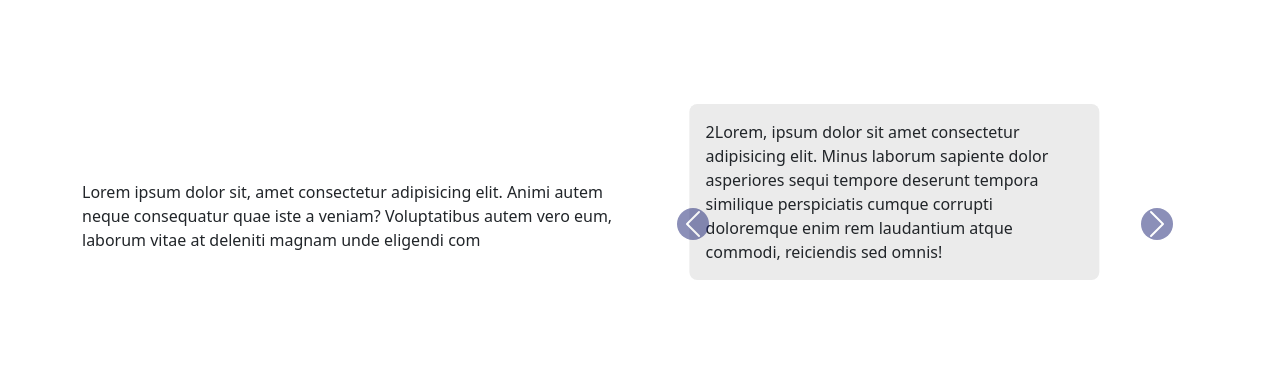
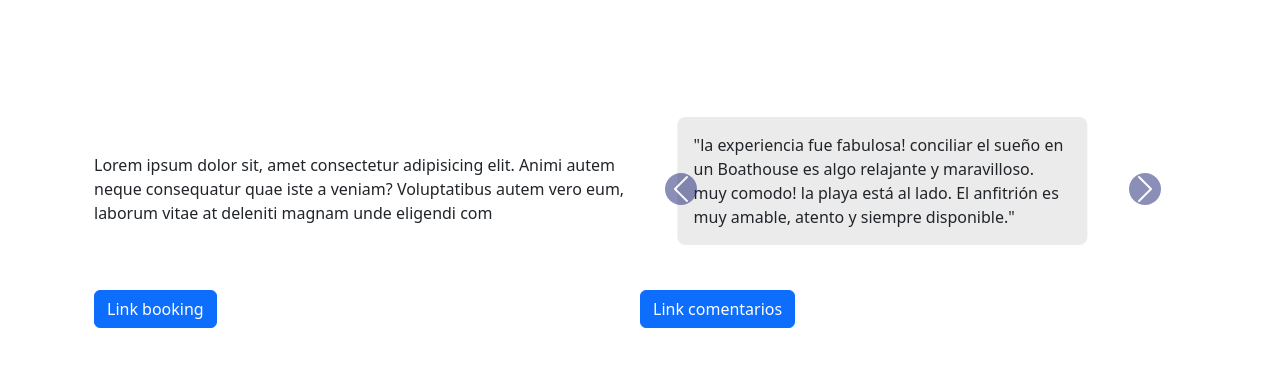
Before and after one commit to facuareosa/pio_fc_fanpage, a plain HTML site: page index.html in a window 1280 px wide. Shown: the part 614-980 px from the top of the page. Drawn offline with nearby package versions, Linux system fonts and the light colour scheme.

Commit message:
sec-desc-agregado botones/arreglado slider

```diff
--- a/index.html
+++ b/index.html
@@ -47,31 +47,45 @@
             <img src="./assets/benalmadena (2).jpg" alt="puerto marina benalmadena" class="d-block w-100 banner__img">
         </div>
         <!----- SECTION DESCRIPCION ----->
-        <section>
-          <div class="container mt-3 main__section descripcion">
+        <section class="main__section descripcion container">
           <h2 class="text-center">Descrpicion</h2>
-            <div class="row align-items-center descripcion__row">
+          <div class="container d-flex h-100 align-items-center">
+
+
               <!-- DESCRIPCION DEL LUGAR -->
-              <div class="col-12 col-md-6">
-                <p class="color3">Lorem ipsum dolor sit, amet consectetur adipisicing elit. Animi autem neque consequatur quae iste a veniam? Voluptatibus autem vero eum, laborum vitae at deleniti magnam unde eligendi com</p>
+              <div class="w-50 h-50 d-flex flex-column justify-content-between">
+                <p class="color3 my-auto">Lorem ipsum dolor sit, amet consectetur adipisicing elit. Animi autem neque consequatur quae iste a veniam? Voluptatibus autem vero eum, laborum vitae at deleniti magnam unde eligendi com</p>
+                <a class="btn btn-primary align-self-baseline" href="#" role="button">Link booking</a>
               </div>
+
               <!-- CARRUSEL COMENTARIOS -->
-              <div class="col-12 col-md-6">
-                <div id="carouselExampleControls" class="carousel slide carousel__item-size mx-auto" data-bs-ride="carousel">
-                  <div class="carousel-inner">
+              <div class="w-50 h-50 d-flex flex-column justify-content-between">
+                    <div id="carouselExampleControls" class="carousel slide mx-auto my-auto" data-bs-ride="carousel">
+                      <div class="carousel-inner h-100">
                         <div class="carousel-item active">
                           <div class="rounded-3 personal__bgcolor-2 carousel__text mx-auto">
-                        <p class="p-3">2Lorem, ipsum dolor sit amet consectetur adipisicing elit. Minus laborum sapiente dolor asperiores sequi tempore deserunt tempora similique perspiciatis cumque corrupti doloremque enim rem laudantium atque commodi, reiciendis sed omnis!</p>
+                            <p class="p-3">"la experiencia fue fabulosa! conciliar el sueño en un Boathouse es algo relajante y maravilloso. muy comodo! la playa está al lado. El anfitrión es muy amable, atento y siempre disponible."</p>
                           </div>
                         </div>
                         <div class="carousel-item">
                           <div class="rounded-3 personal__bgcolor-2 carousel__text mx-auto">
-                        <p class="p-3">Lorem ipsum dolor sit amet consectetur adipisicing elit. Alias distinctio dolore nobis non, ratione ad minus soluta recusandae cupiditate dicta quos officiis qui quidem molestias nesciunt! Fugiat possimus quasi a. Lorem, ipsum dolor sit amet consectetur adipisicing elit. Libero maiores hic molestias modi aspernatur, reiciciendis sed omnis!</p>
+                            <p class="p-3">"El anfitrion es genial, es muy amable. El barco en si esta muy bien, disfrutamos mucho las zonas exteriores."</p>
                           </div>
                         </div>
                         <div class="carousel-item">
                           <div class="rounded-3 personal__bgcolor-2 carousel__text mx-auto">
-                        <p class="p-3">Lorem ipsum dolor sit amet consectetur adipisicing elit. Alias distinctio dolore nobis non, ratione ad minus soluta recusandae cupiditate dicta quos officiis qui quidem molestias nesciunt! Fugiat possimus quasi a. Lorem, ipsum dolor sit amet consectetur adipisicing elit. Libero maiores hic molestias modi aspernatur, reiciciendis sed omnis!</p>
+                            <p class="p-3">"Me encantó todo, tanto el barco que es espectacular como el trato de Alain que fue excepcional ha sido como si estuviera con un amigo, es un hombre muy servicial y muy bueno. He estado como en casa, bueno mejor que en casa... Volveré pronto."</p>
+                          </div>
+                        </div>
+                        <div class="carousel-item">
+                          <div class="rounded-3 personal__bgcolor-2 carousel__text mx-auto">
+                            <p class="p-3">"Ubicación genial en el puerto, tranquilo y se pueden ver unos atardeceres increíbles desde el techo del barco."</p>
+                          </div>
+                        </div>
+                        <div class="carousel-item">
+                          <div class="rounded-3 personal__bgcolor-2 carousel__text mx-auto">
+                            <p class="p-3">"Me gusta todo en el alojamiento, era muy cómodo, bonita decoración, con muy bonitas vistas, a 5 minutos andando de la playa, era perfecto.
+                              Voy a volver 100%"</p>
                             </div>
                           </div>
                         </div>
@@ -84,7 +98,7 @@
                           <span class="visually-hidden">Next</span>
                         </button>
                     </div>
-              </div>
+                      <a class="btn btn-primary align-self-baseline" href="#" role="button">Link comentarios</a>
               </div>
           </div>
         </section>
--- a/styles/style.css
+++ b/styles/style.css
@@ -1,7 +1,9 @@
 .personal__bgcolor-1{
     background-color: #192072;
 }
-
+.personal__bgcolor-2{
+    background-color: #EBEBEB;
+}
 .banner__img{
     height: 30rem;
     object-fit: cover;
@@ -11,15 +13,7 @@
 .main__section{
     height:30rem;
 }
-.descripcion__row{
-    height: 100% ;
-}
-.carousel__item-size{
-    height: 70%;
-}
+
 .carousel__text{
     width: 75%;
 }
-.personal__bgcolor-2{
-    background-color: #EBEBEB;
-}
```
Lines whose indentation alone changed are shown as unchanged.
